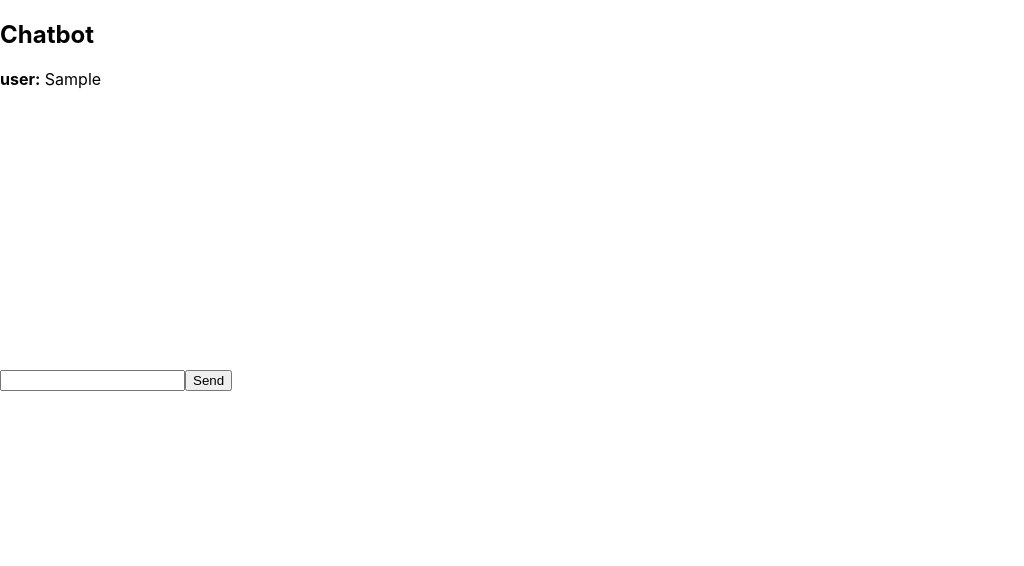
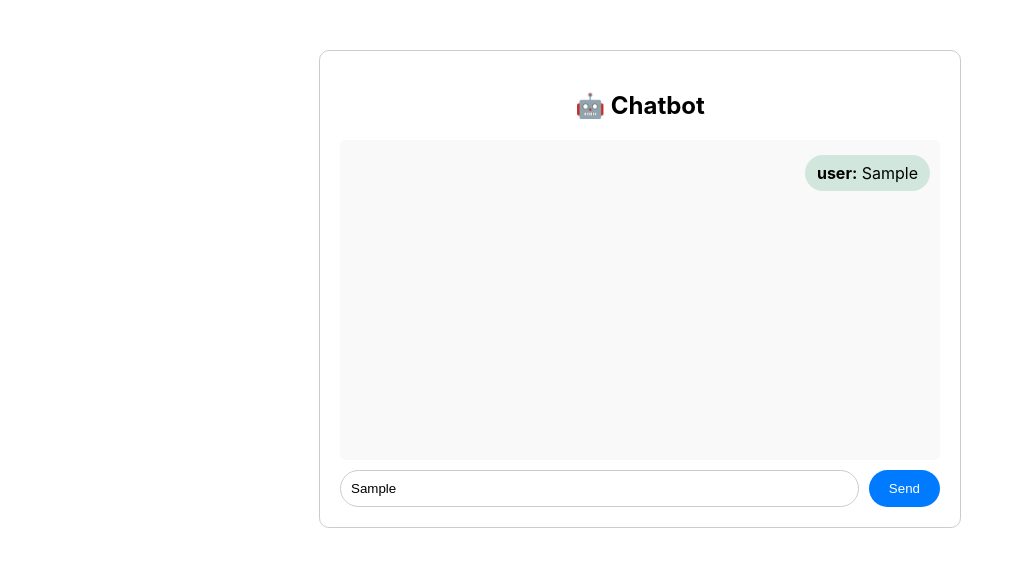
Before and after one commit to AmritenduPakhira/chatbot, a React (Create React App) app in the folder frontend/: page / in a window 1280 px wide. Both pictures are taken after typing "Sample" into the empty fields and a click on the button "Send". Shown: the top 566 px of the page, without its empty margins (0-1024 px from the left). Built offline with nearby package versions, Linux system fonts and the light colour scheme; no server answers.

Commit message:
changes in frontend

```diff
--- a/frontend/src/App.js
+++ b/frontend/src/App.js
@@ -1,38 +1,96 @@
 import React, { useState, useEffect } from 'react';
 import { io } from "socket.io-client";
 
+// Socket connection
 const socket = io("http://localhost:5000");
 
-function ChatApp() {
+function App() {
   const [messages, setMessages] = useState([]);
   const [input, setInput] = useState('');
 
   useEffect(() => {
+    // Fetch previous chat history from DB
+    const fetchMessages = async () => {
+      try {
+        const response = await fetch('http://localhost:5000/api/messages');
+        const data = await response.json();
+        setMessages(data);
+      } catch (err) {
+        console.error('Error fetching messages:', err);
+      }
+    };
+
+    fetchMessages();
+
+    // Listen for bot's reply
     socket.on('botReply', (data) => {
-      setMessages(prev => [...prev, { from: 'bot', text: data.text }]);
+      const botMessage = { from: 'bot', text: data.text };
+      setMessages(prev => [...prev, botMessage]);
+
+      // Save bot reply to DB
+      fetch('http://localhost:5000/api/messages', {
+        method: 'POST',
+        headers: {
+          'Content-Type': 'application/json'
+        },
+        body: JSON.stringify(botMessage)
+      });
     });
+
+    // Cleanup
+    return () => {
+      socket.off('botReply');
+    };
   }, []);
 
-  const sendMessage = () => {
+  const sendMessage = async () => {
     if (input.trim()) {
-      setMessages(prev => [...prev, { from: 'user', text: input }]);
+      const userMessage = { from: 'user', text: input };
+
+      // Show in UI
+      setMessages(prev => [...prev, userMessage]);
+
+      // Emit to backend
       socket.emit('sendMessage', { text: input });
+
+      // Save to DB
+      await fetch('http://localhost:5000/api/messages', {
+        method: 'POST',
+        headers: {
+          'Content-Type': 'application/json'
+        },
+        body: JSON.stringify(userMessage)
+      });
+
       setInput('');
     }
   };
 
   return (
-    <div>
-      <h2>Chatbot</h2>
-      <div style={{ height: "300px", overflowY: "scroll" }}>
+    <div style={{ maxWidth: "600px", margin: "50px auto", padding: "20px", border: "1px solid #ccc", borderRadius: "10px" }}>
+      <h2 style={{ textAlign: "center" }}>🤖 Chatbot</h2>
+      <div style={{ height: "300px", overflowY: "auto", padding: "10px", background: "#f9f9f9", marginBottom: "10px", borderRadius: "5px" }}>
         {messages.map((msg, i) => (
-          <div key={i}><strong>{msg.from}:</strong> {msg.text}</div>
+          <div key={i} style={{ textAlign: msg.from === 'user' ? 'right' : 'left' }}>
+            <p style={{ background: msg.from === 'user' ? "#d1e7dd" : "#e2e3e5", display: "inline-block", padding: "8px 12px", borderRadius: "20px", margin: "5px 0" }}>
+              <strong>{msg.from}:</strong> {msg.text}
+            </p>
+          </div>
         ))}
       </div>
-      <input value={input} onChange={e => setInput(e.target.value)} />
-      <button onClick={sendMessage}>Send</button>
+      <div style={{ display: "flex" }}>
+        <input
+          value={input}
+          onChange={e => setInput(e.target.value)}
+          placeholder="Type a message..."
+          style={{ flex: 1, padding: "10px", borderRadius: "20px", border: "1px solid #ccc" }}
+        />
+        <button onClick={sendMessage} style={{ marginLeft: "10px", padding: "10px 20px", borderRadius: "20px", background: "#007bff", color: "#fff", border: "none" }}>
+          Send
+        </button>
+      </div>
     </div>
   );
 }
 
-export default ChatApp;
+export default App;
```
